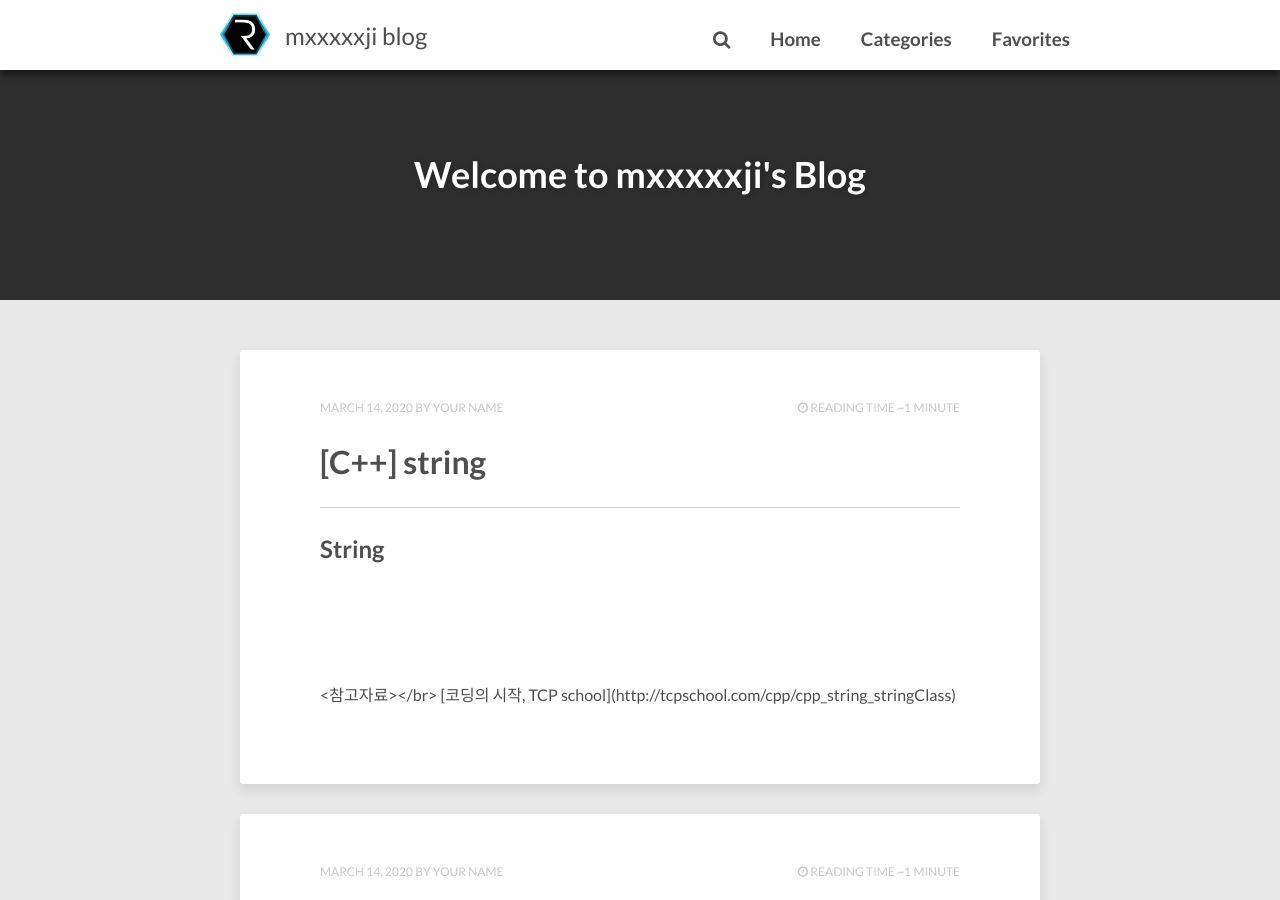
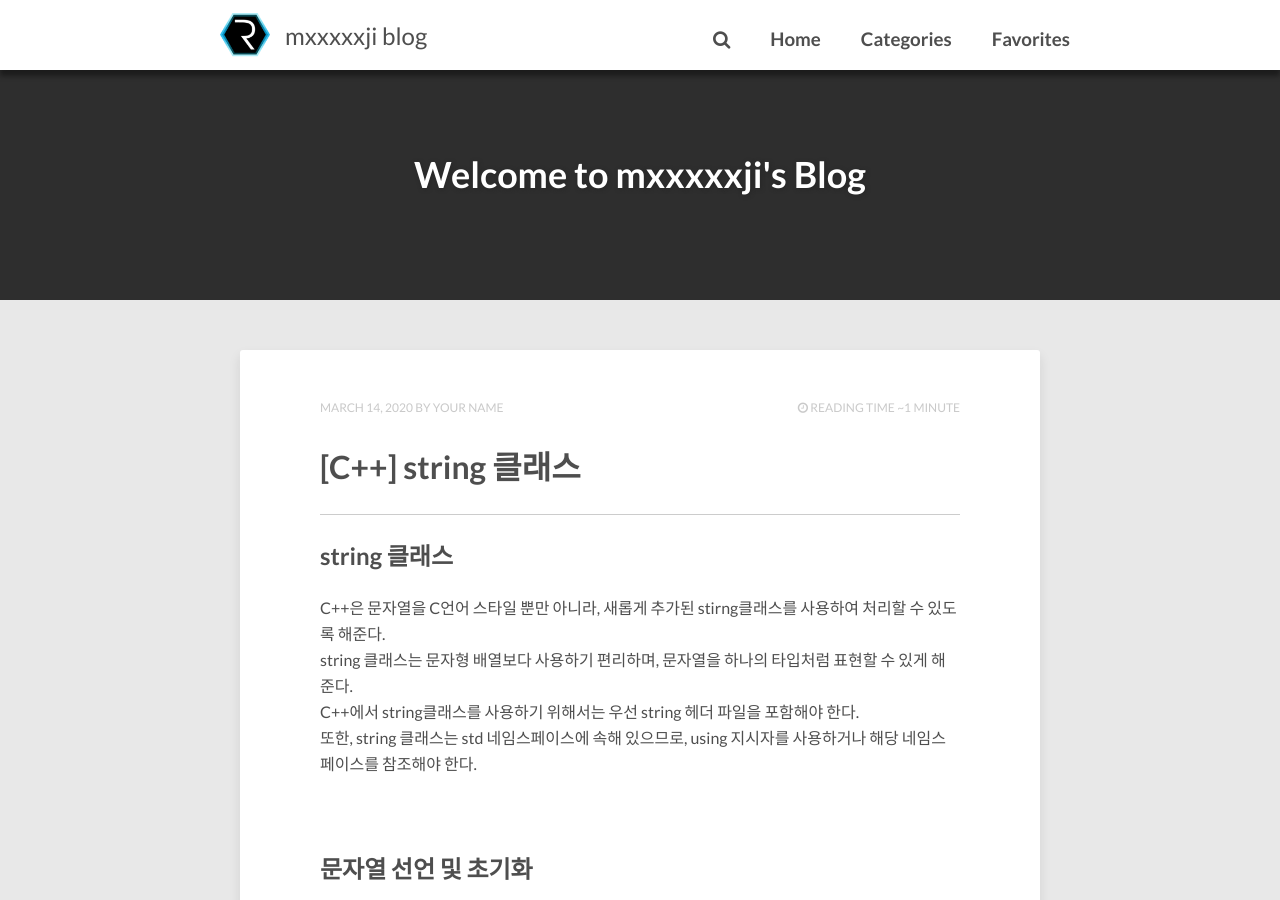
Before and after one commit to mxxxxxji/Mxxxxxji.github.io, a Jekyll site: the page built from index.html, in a window 1280 px wide and 900 px high. Built offline with Jekyll 4.4.1, drawn with Linux system fonts in a browser that asks for light colours; nearby versions of some CDN libraries; the list of posts is cut into pages by our own code; comment, search, counter and statistics services are not loaded; some of the changed text lies outside the part shown.

Commit message:
Update 2020-03-14-C++-14.string_class-post.md

```diff
--- a/_posts/2020-03-14-C++-14.string_class-post.md
+++ b/_posts/2020-03-14-C++-14.string_class-post.md
@@ -1,6 +1,6 @@
 ---
 layout: post
-title: "[C++] string"
+title: "[C++] string 클래스"
 description: "Demo post displaying the various ways of highlighting code in Markdown."
 tags: [C++]
 categories: [C++]
@@ -8,7 +8,19 @@ categories: [C++]
 
 ------------------------------------------------------------------------------------------------------------
 
-## String
+## string 클래스
+C++은 문자열을 C언어 스타일 뿐만 아니라, 새롭게 추가된 stirng클래스를 사용하여 처리할 수 있도록 해준다.
+string 클래스는 문자형 배열보다 사용하기 편리하며, 문자열을 하나의 타입처럼 표현할 수 있게 해준다.
+C++에서 string클래스를 사용하기 위해서는 우선 string 헤더 파일을 포함해야 한다.
+또한, string 클래스는 std 네임스페이스에 속해 있으므로, using 지시자를 사용하거나 해당 네임스페이스를 참조해야 한다.
+<br/>
+<br/>
+
+## 문자열 선언 및 초기화
+다음은 C++에서 string객체를 사용한 문자열 선언이다.
+
+#### 예제
+
 
 <br/>
 <br/>
```
